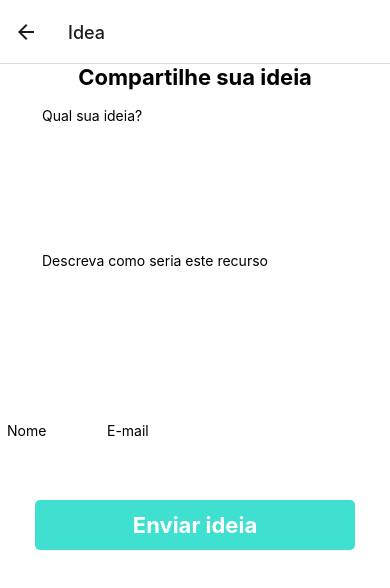
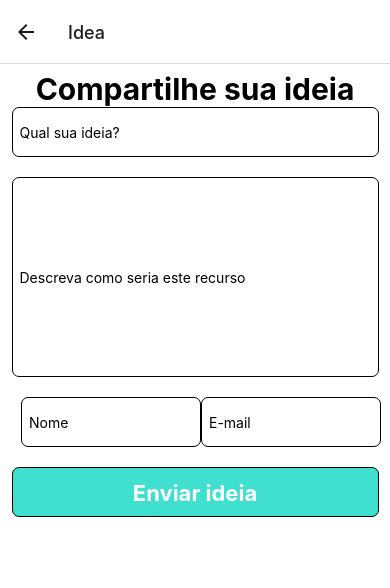
Before and after one commit to dani-marioti/Portfolio, a React Native app in the folder frontend/: screen /Idea in a window 390 px wide. Shown: the top 588 px of the page. Built offline with nearby package versions, Linux system fonts and the light colour scheme.

Commit message:
Formulario de ideias

```diff
--- a/frontend/src/screens/Home/styles.js
+++ b/frontend/src/screens/Home/styles.js
@@ -25,9 +25,7 @@ const homeStyle = StyleSheet.create({
   },
   button2: {
     padding: 6,
-    // alignSelf: "center",
     borderRadius: 5,
-    // left: 370,
     fontWeight: "bold",
     textDecorationLine: 'underline'
   }
--- a/frontend/src/screens/Idea/index.js
+++ b/frontend/src/screens/Idea/index.js
@@ -1,7 +1,8 @@
 import React, { Component } from 'react';
-import { Text, View, TouchableOpacity, TextInput } from 'react-native';
+import { Text, View, TouchableOpacity, TextInput, KeyboardAvoidingView } from 'react-native';
 import { ideaStyle } from './styles';
 import apiIdeas, { ideaApi } from '../../services/ideias-api';
+import { SafeAreaView } from 'react-native-safe-area-context';
 
 class Idea extends Component {
 
@@ -12,24 +13,24 @@ class Idea extends Component {
 
   render() {
     return (
-
+      <KeyboardAvoidingView style={[ideaStyle.container, ideaStyle.darkbg]}>
         <View style={{ flex: 1, backgroundColor: 'white' }}>
           <View>
             <Text style={ideaStyle.ideaText}>Compartilhe sua ideia</Text>
           </View>
-                <View style={ideaStyle.idea__form}>
+          <SafeAreaView>
             <TextInput style={ideaStyle.idea__input} placeholder='Qual sua ideia?' />
             <TextInput style={ideaStyle.idea__inputDescription} placeholder='Descreva como seria este recurso' />
-                    <View style={{ flexDirection: 'row', flexWrap: 'wrap' }}>
+            <View style={{ flexDirection: 'row', justifyContent: 'space-between', marginHorizontal: 14 }}>
               <TextInput style={ideaStyle.name} placeholder='Nome' />
               <TextInput style={ideaStyle.email} placeholder='E-mail' />
             </View>
             <TouchableOpacity onPress={() => this.sendIdea("IDEIA: NOVO BOTAO")} style={ideaStyle.idea__button}>
               <Text style={ideaStyle.idea__buttonText}>Enviar ideia</Text>
             </TouchableOpacity>
+          </SafeAreaView>
         </View>
-            </View>
-
+      </KeyboardAvoidingView>
     );
   }
 }
--- a/frontend/src/screens/Idea/styles.js
+++ b/frontend/src/screens/Idea/styles.js
@@ -3,20 +3,20 @@ import { StyleSheet } from "react-native";
 const ideaStyle = StyleSheet.create({
     container: {
         flex: 1,
-        backgroundColor: '#fff',
-        alignItems: 'center',
         justifyContent: 'center',
+        padding: 7
     },
     darkbg: {
-        backgroundColor: "#333"
+        backgroundColor: "#FFFF"
     },
     idea__button: {
         padding: 12,
         backgroundColor: "#40e0d0",
         alignSelf: "center",
-        borderRadius: 5,
-        width: 320,
-        height: 50
+        width: 367,
+        height: 50,
+        borderWidth: 1,
+        borderRadius: 7
     },
     idea__buttonText: {
         fontWeight: "bold",
@@ -26,50 +26,53 @@ const ideaStyle = StyleSheet.create({
     },
     ideaText: {
         fontWeight: "bold",
-        fontSize: 22,
+        fontSize: 30,
         alignSelf: "center"
     },
     idea__input: {
-        backgroundColor: "#fff",
+
         alignSelf: "center",
         fontSize: 14,
         padding: 7,
         marginBottom: 20,
-        width: 320,
+        width: 367,
         height: 50,
-        borderRadius: 5
+        borderWidth: 1,
+        borderRadius: 7
     },
     idea__inputDescription: {
         alignSelf: "center",
         fontSize: 14,
         padding: 7,
         marginBottom: 20,
-        width: 320,
+        width: 367,
         height: 200,
-        borderRadius: 5
+        borderWidth: 1,
+        borderRadius: 7
     },
     idea__form: {
-        width: "100%"
+        width: "80%"
     },
     name: {
-        height: 100,
-        width: 100,
+        alignSelf: "center",
         fontSize: 14,
         padding: 7,
         marginBottom: 20,
-        border: 5,
-        alignSelf: "center",
+        width: 180,
+        height: 50,
+        borderWidth: 1,
+        borderRadius: 7
 
     },
     email: {
-        height: 100,
-        flex: 1,
+        alignSelf: "center",
         fontSize: 14,
         padding: 7,
         marginBottom: 20,
-        border: 5,
-        alignSelf: "center",
-
+        width: 180,
+        height: 50,
+        borderWidth: 1,
+        borderRadius: 7
     }
 
 });
--- a/frontend/src/screens/Login/styles.js
+++ b/frontend/src/screens/Login/styles.js
@@ -31,7 +31,7 @@ const loginStyle = StyleSheet.create({
     marginBottom: 15,
     width: 320,
     height: 50,
-    borderRadius: 5
+    borderRadius: 5,
   },
   login__button: {
     padding: 12,
--- a/frontend/src/services/ideias-api.js
+++ b/frontend/src/services/ideias-api.js
@@ -3,7 +3,7 @@ import axios from 'axios';
 let apiIdeas = {}
 
 apiIdeas.sendIdea = async (idea) => {
-    let data = await axios.post("http://localhost:3000/idea/", { body: { idea: idea } })
+    let data = await axios.post("http://localhost:3000/idea", { body: { idea: idea } })
     console.log(data);
     return data;
 }
```
Lines whose indentation alone changed are shown as unchanged.
